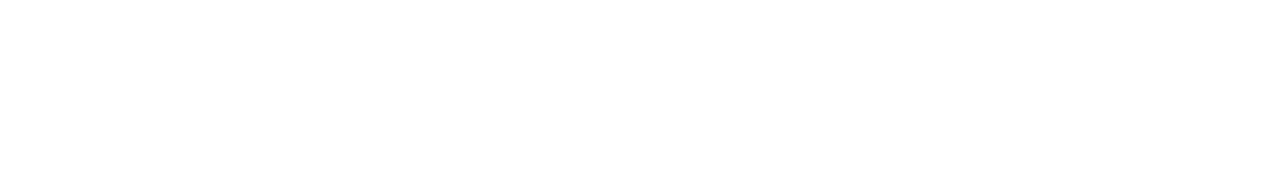
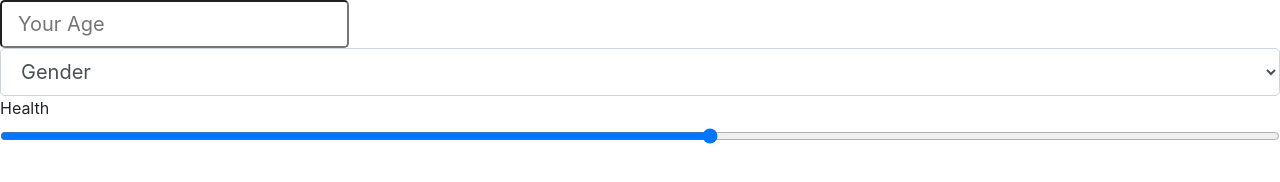
Before and after one commit to LiamPKenna/Galactic-Age-Calculator, a website built with webpack: page src/index.html in a window 1280 px wide. Built offline with nearby package versions, Linux system fonts and the light colour scheme.

Commit message:
add user input form

```diff
--- a/src/index.html
+++ b/src/index.html
@@ -6,6 +6,19 @@
     <title></title>
   </head>
   <body>
+    <div class="user-input-div">
+      <form id="user-input">
+        <input id="age-input" class="form-control-lg" type="number" name="age" placeholder="Your Age">
+        <select id="gender-input" class="form-control form-control-lg">
+          <option value="">Gender</option>
+          <option value="F">Female</option>
+          <option value="M">Male</option>
+          <option value="N">Non-Binary</option>
+        </select>
+        <label for="health">Health</label>
+        <input type="range" id="health-input" class="form-control-range" name="health" min="1" max="10" step="1">
+      </form>
+    </div>
 
   </body>
 </html>
```
